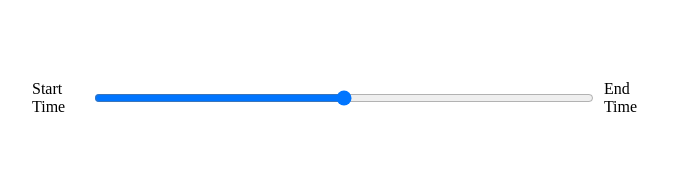
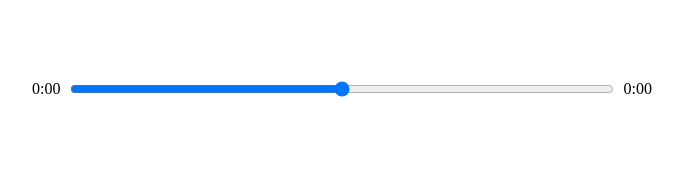
Before and after one commit to svsdima/Music-player-app, a React (Create React App) app: page / in a window 1280 px wide. Shown: the part 410-586 px from the top of the page, without its empty margins (298-981 px from the left). Built offline with nearby package versions, Linux system fonts and the light colour scheme.

Commit message:
Update Time & Input Slider

```diff
--- a/src/components/Player.js
+++ b/src/components/Player.js
@@ -1,4 +1,4 @@
-import React, {useRef} from 'react';
+import React, {useRef, useState } from 'react';
 // Add Icons from Font Awesome
 import { FontAwesomeIcon } from '@fortawesome/react-fontawesome';
 import { faPlayCircle, faAngleLeft, faAngleRight } from '@fortawesome/free-solid-svg-icons';
@@ -16,19 +16,50 @@
             setIsPlaying(!isPlaying);
         }
     }
+    const timeUpdateHandler = (e) => {
+        const current = e.target.currentTime,
+              duration = e.target.duration;
+        setSongInfo({...songInfo, currentTime: current, duration});
+    };
+    //  Minutes & Seconds
+    const getTime = (time) => {
+        return (
+            Math.floor(time / 60) + ":" + ("0" + Math.floor(time % 60)).slice(-2)
+        )
+    };
+    // Drag Handler
+    const dragHandler = (e) => {
+        audioRef.current.currentTime = e.target.value;
+        setSongInfo({...songInfo, currentTime: e.target.value});
+    };
+
+    // State
+    const [songInfo, setSongInfo] = useState({
+        currentTime: null,
+        duration: null,
+    });
     return (
         <div className="player">
             <div className="time-control">
-                <p>Start Time</p>
-                <input type="range"/>
-                <p>End Time</p>
+                <p>{getTime(songInfo.currentTime)}</p>
+                <input
+                min={0}
+                max={songInfo.duration}
+                value={songInfo.currentTime}
+                onChange={dragHandler}
+                type="range"/>
+                <p>{getTime(songInfo.duration)}</p>
             </div>
             <div className="play-control">
         <FontAwesomeIcon className="skip-back" size="2x" icon={faAngleLeft} />
         <FontAwesomeIcon onClick={playSongHandler} className="play" size="2x" icon={faPlayCircle} />
         <FontAwesomeIcon className="skip-forward" size="2x" icon={faAngleRight} />
             </div>
-            <audio ref={audioRef} src={currentSong.audio}></audio>
+            <audio
+            onTimeUpdate={timeUpdateHandler}
+            onLoadedMetadata={timeUpdateHandler}
+            ref={audioRef}
+            src={currentSong.audio}></audio>
         </div>
     )
 };
--- a/src/styles/_player.scss
+++ b/src/styles/_player.scss
@@ -10,7 +10,7 @@
     display: flex;
     input {
         width: 100%;
-        padding: 10px 20px;
+        padding: 10px 0;
     }
     p {
         padding: 10px;
```
